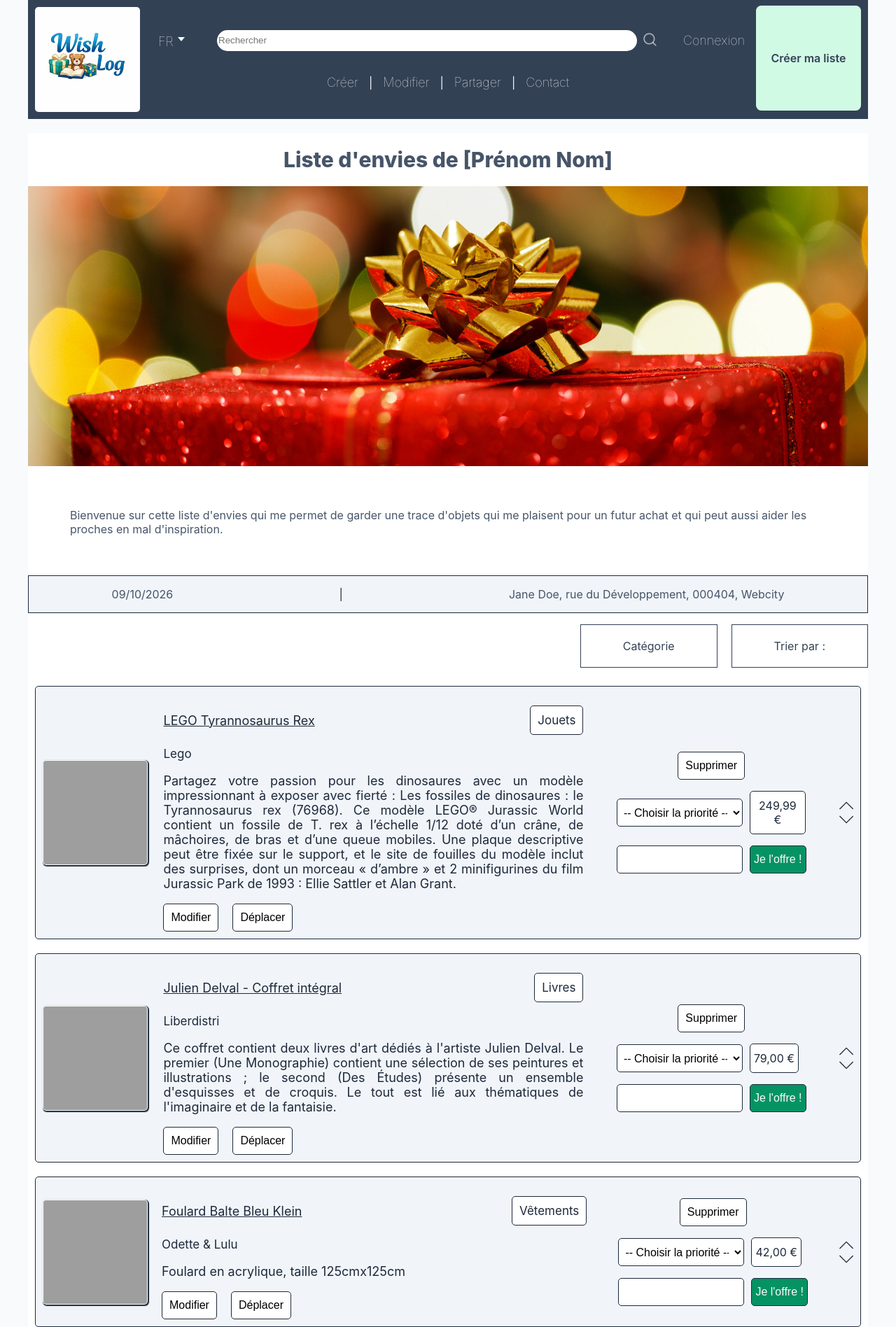
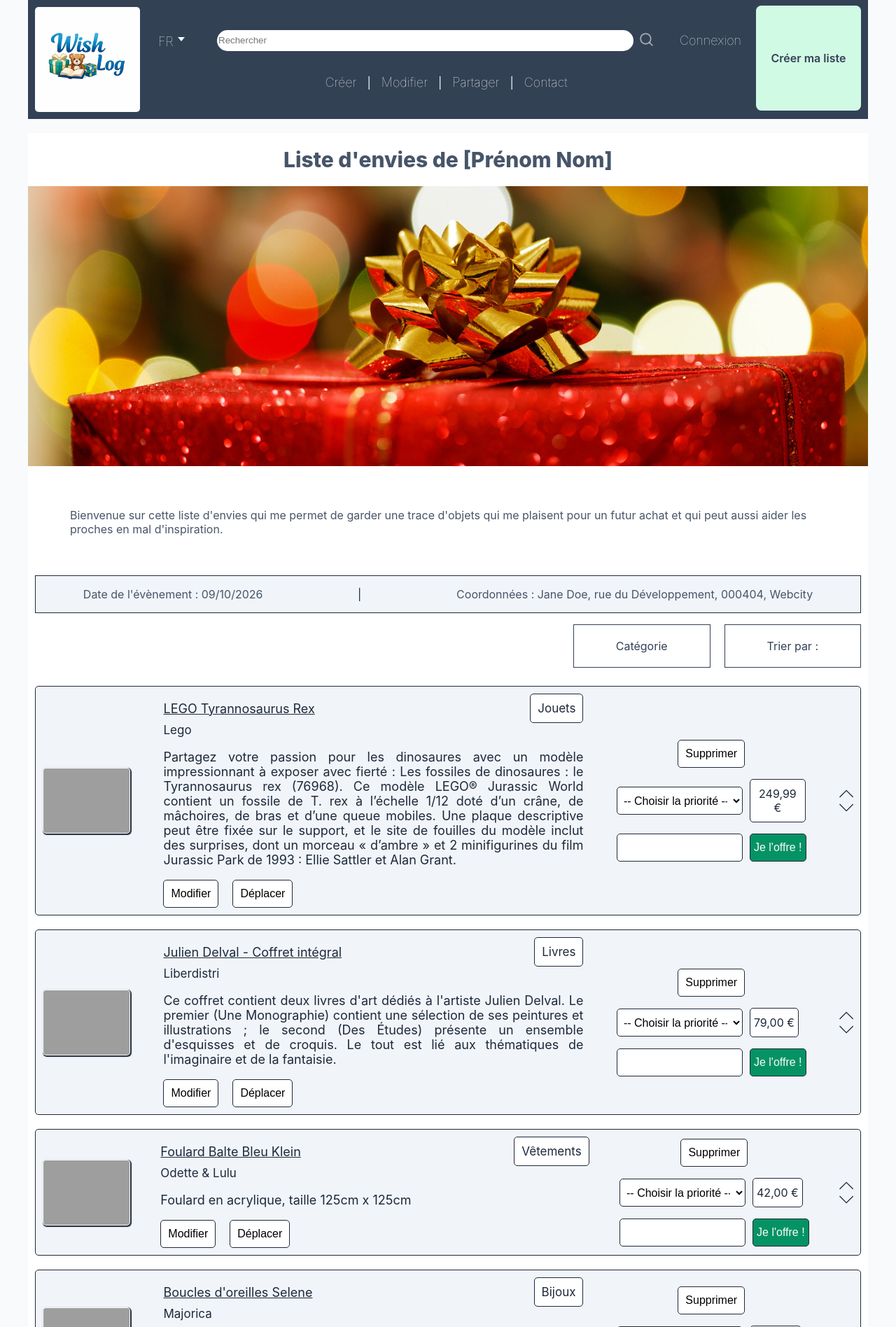
Before and after one commit to LexaFrame/wishlog, a PHP site: page /wishlist.html in a window 1280 px wide. Shown: the top 1896 px of the page at 70% size. Run offline with PHP 8.4, Linux system fonts and the light colour scheme; grey boxes are pictures that could not be loaded.

Commit message:
creation of cards with JS part 9 - CSS styling

```diff
--- a/CSS/style.css
+++ b/CSS/style.css
@@ -52,6 +52,7 @@ header a {
     flex-wrap: wrap;
     justify-content: center;
     align-content: center;
+    margin-right:5px;
 }
 
 .languageBox {
@@ -611,6 +612,7 @@ label {
     background-color: #F1F5F9;
     color: #1E293B;
     border: 1px solid #1E293B;
+    margin: 0px 10px 0px 10px;
     /* margin-top: 20px;
     padding-top: 20px;
     padding-bottom: 20px; */
@@ -647,6 +649,7 @@ label {
     display: flex;
     flex-wrap: wrap;
     justify-content: flex-end;
+    padding-right: 10px;
     gap: 20px;
 }
 
@@ -686,8 +689,7 @@ label {
 }
 
 .productCardImage img {
-    width: 150px;
-    height: 150px;
+    width: 100%;
     /* Recadre l'image pour remplir le carré       */
     object-fit: cover;
     object-position: left;
@@ -708,24 +710,31 @@ label {
     display: flex;
     flex-direction: row;
     justify-content: space-between;
-
+    align-items: center;
+    /* padding: 10px 0px 0px 0px; */
 }
 
 .productCardDetailsName {
-    align-content: center;
+    display: inline-block;
+
     font-size: 18px;
     width: 500px;
     text-decoration: underline;
     color: #1E293B;
+    /* height: 20px; */
 
 }
 
 .productCardDetailsCategory {
+    margin: 0;
+    text-align:center;
     background-color: #FFFFFF;
     font-size: 17px;
     border-radius: 5px;
     border: 1px solid #1E293B;
     padding: 10px 10px 10px 10px;
+    margin-left: 5px;
+    /* height: 20px; */
 }
 
 .productCardDetailsShopAndDetails {
--- a/JS/index.js
+++ b/JS/index.js
@@ -1,9 +1,12 @@
+
+const url = window.location.origin + '/wishlist.json'
+console.log(url)
 // Création des cards produit :
 
 // Création de ma fonction asynchrone que je nomme "loadProducts" destinée à utiliser mon fichier .JSON. Rien entre parenthèses car je n'ai pas de paramètres à appeler :
 async function loadProducts() {
     // Création de ma variable response dans laquelle sera stocké le résultat du fetch qui lui-même renvoie la promesse qui est un objet qui contiendra la réponse quand elle sera prête.
-    const response = await fetch('wishlist.json');
+    const response = await fetch(url);
     // Création de la variable products dans laquelle on stocke le tableau d'objets du .JSON
     const products = await response.json();
 
--- a/wishlist.html
+++ b/wishlist.html
@@ -92,7 +92,7 @@
 
             <!-- Date de l'évènement visé par la liste si applicable -->
             <div class="eventDataSection">
-                <p class="eventDataParagraph">09/10/2026</p>
+                <p class="eventDataParagraph">Date de l'évènement : 09/10/2026</p>
             </div>
 
             <!-- Séparateur -->
@@ -103,7 +103,7 @@
 
             <!-- Identification et adresse de la personne si applicable -->
             <div class="idDataSection">
-                <p class="idDataParagraph">Jane Doe, rue du Développement, 000404, Webcity</p>
+                <p class="idDataParagraph">Coordonnées : Jane Doe, rue du Développement, 000404, Webcity</p>
             </div>
 
          </section>
--- a/wishlist.json
+++ b/wishlist.json
@@ -24,7 +24,7 @@
         "nameProduct" : "Foulard Balte Bleu Klein",
         "nameShop": "Odette & Lulu",
         "price" : "42,00 €",
-        "detail" : "Foulard en acrylique, taille 125cmx125cm",
+        "detail" : "Foulard en acrylique, taille 125cm x 125cm",
         "category" : "Vêtements",
         "url" : "https://odette-et-lulu.com/shop/foulard-balte/"
     },
```
Also changed, not shown: other parts of CSS/style.css (+34 -12 lines).
